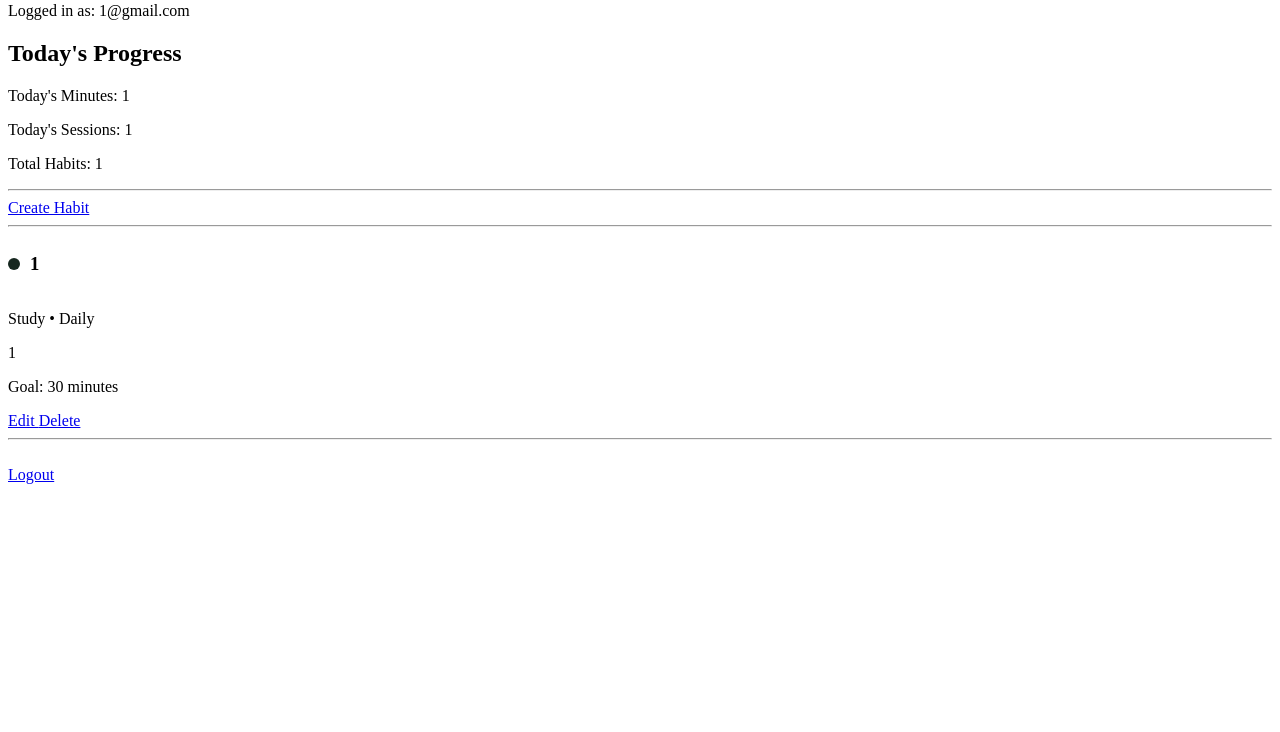
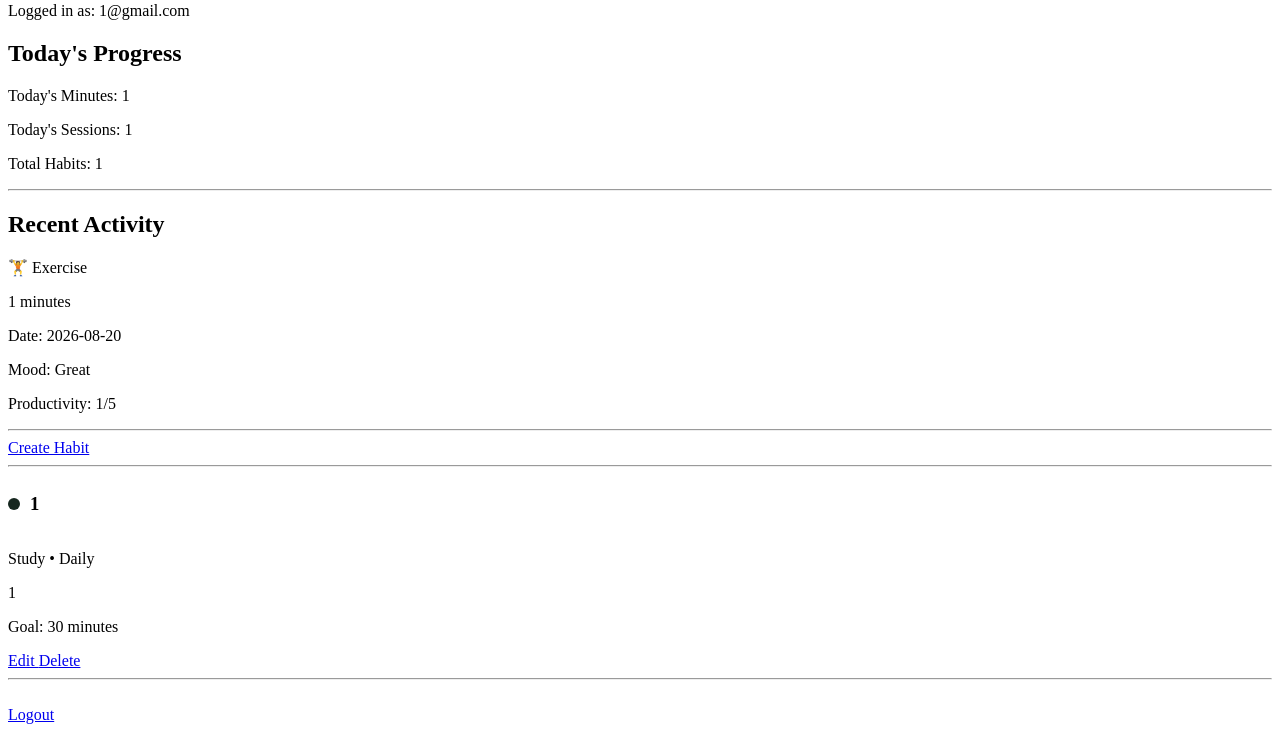
Before and after one commit to EvaShi612/life-tracker, a Flask app: page /dashboard in a window 1280 px wide. Shown: the part 130-862 px from the top of the page. Before the commit the page ends 614 px from the top, so only its background shows below. Run offline with Flask 3, Linux system fonts and the light colour scheme; a user stored in the database is signed in; data comes from the database, SQL or seed files in the repository; both versions use the stored data as it was after the commit.

Commit message:
add recent activity summary

```diff
--- a/app.py
+++ b/app.py
@@ -188,6 +188,30 @@ def dashboard():
     ).fetchone()[0]
 
 
+    # -----------------------------------------------------
+    # 查询最近一条 Activity 记录
+    # -----------------------------------------------------
+
+    recent_activity = conn.execute(
+        """
+        SELECT
+            actions.name,
+            actions.icon,
+            logs.duration_minutes,
+            logs.log_date,
+            logs.mood,
+            logs.productivity
+        FROM logs
+        JOIN actions
+            ON logs.action_id = actions.id
+        WHERE logs.user_email = ?
+        ORDER BY logs.log_date DESC, logs.id DESC
+        LIMIT 1
+        """,
+        (email,)
+    ).fetchone()
+
+
     conn.close()
 
 
@@ -198,7 +222,8 @@ def dashboard():
         habits=habits,
         today_minutes=today_minutes,
         today_sessions=today_sessions,
-        total_habits=total_habits
+        total_habits=total_habits,
+        recent_activity=recent_activity
     )
 
 
--- a/templates/dashboard.html
+++ b/templates/dashboard.html
@@ -39,6 +39,48 @@
 <p>
     Total Habits: {{ total_habits }}
 </p>
+
+<hr>
+
+
+<!--
+Recent Activity
+显示用户最近完成的一次 Activity
+-->
+<h2>Recent Activity</h2>
+
+{% if recent_activity %}
+
+    <p>
+        {{ recent_activity[1] }}
+        {{ recent_activity[0] }}
+    </p>
+
+    <p>
+        {{ recent_activity[2] }} minutes
+    </p>
+
+    <p>
+        Date: {{ recent_activity[3] }}
+    </p>
+
+    {% if recent_activity[4] %}
+        <p>
+            Mood: {{ recent_activity[4] }}
+        </p>
+    {% endif %}
+
+    {% if recent_activity[5] %}
+        <p>
+            Productivity: {{ recent_activity[5] }}/5
+        </p>
+    {% endif %}
+
+{% else %}
+
+    <p>No activity recorded yet.</p>
+
+{% endif %}
 
 <hr>
 
```
Also changed, not shown: life_tracker.db.
